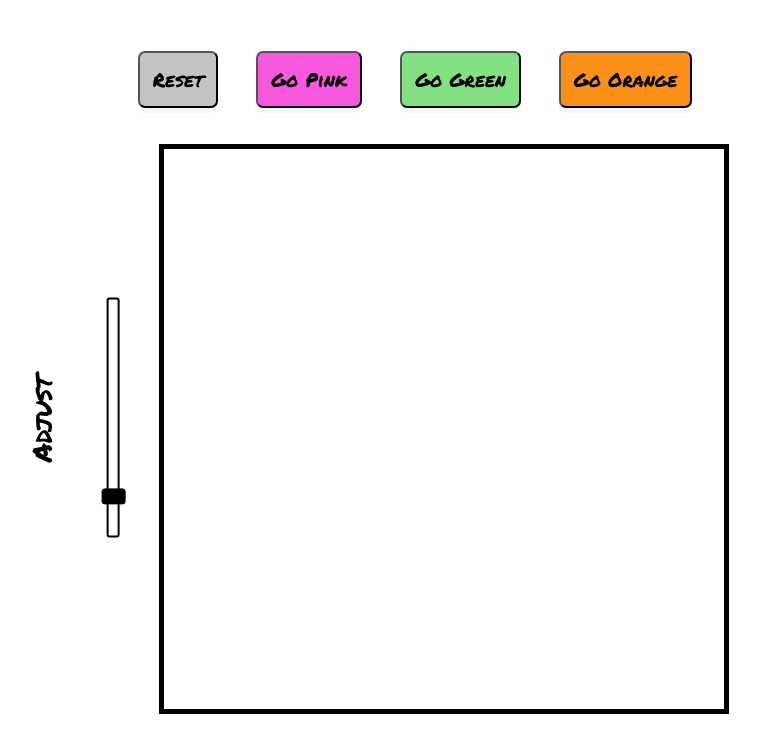
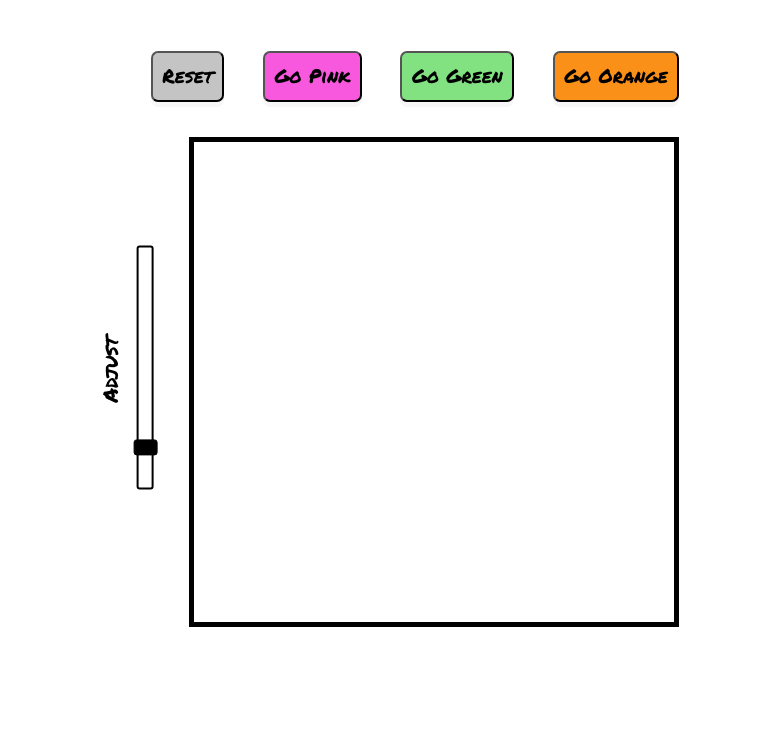
Before and after one commit to homeworkmon/Etch-a-sketch, a plain HTML site: page index.html in a window 1280 px wide. Shown: the part 63-800 px from the top of the page, without its empty margins (225-985 px from the left). Drawn offline with Linux system fonts and the light colour scheme.

Commit message:
updated css display

```diff
--- a/esketch.css
+++ b/esketch.css
@@ -1,3 +1,6 @@
+html {
+    height: 100%;
+}
 root {
     --grid-base: 1;
 }
@@ -20,7 +23,7 @@ header {
 button {
     font-family: inherit;
     font-size: larger;
-    padding: 0.8rem;
+    padding: 0.6rem;
     color: black;
     background-color:rgb(196, 196, 196);
     border-radius: 7px;
@@ -28,14 +31,15 @@ button {
     margin: 1em;
 }
 .slider {
-    width: 160px;
+    width: 140px;
 }
 .slider > p {
     float: left;
     position: relative;
     top: 40%;
+    left: 20%;
     transform: rotate(-90deg);
-    font-size: 1.7rem;
+    font-size: 1.3rem;
     padding: 0;
 }
 /*stylize range*/
@@ -43,7 +47,7 @@ input[type=range] {
     float: left;
     position: relative;
     top: 30%;
-    right: 5%;
+    right: 20%;
     -webkit-appearance: none;
     -webkit-transform:rotate(-90deg);
     width: 15rem;
@@ -91,8 +95,8 @@ input[type=range]::-moz-range-thumb {
     margin-right: 8%;
 }
 .container {
-    width: 35rem;
-    height: 35rem;
+    width: 30rem;
+    height: 30rem;
     border: solid black 5px;
     display: grid;
     grid-template-rows: repeat(var(--grid-base), 1fr);
--- a/index.html
+++ b/index.html
@@ -1,3 +1,4 @@
+<!DOCTYPE html>
 <html>
 
     <head>
```
